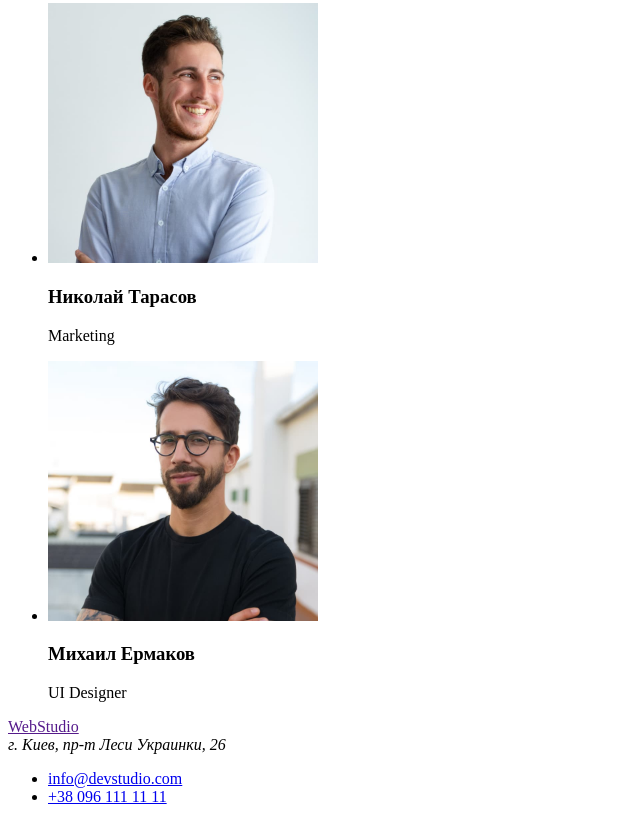
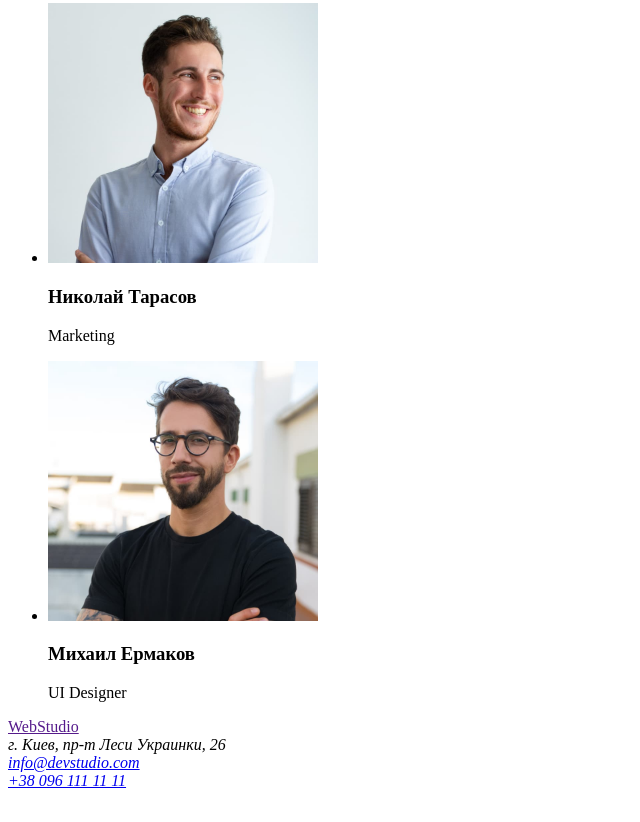
Before and after one commit to MaxRohivskyi/goit-markup-hw-01, a plain HTML site: page index.html in a window 1280 px wide. Shown: the part 2333-3155 px from the top of the page, without its empty margins (0-640 px from the left). After the commit the page ends 3131 px from the top, so only its background shows below. Drawn offline with Linux system fonts and the light colour scheme.

Commit message:
Додає розмітку макета

```diff
--- a/index.html
+++ b/index.html
@@ -1,5 +1,5 @@
 <!DOCTYPE html>
-<html lang="en">
+<html lang="ru">
 <head>
     <meta charset="UTF-8">
     <meta http-equiv="X-UA-Compatible" content="IE=edge">
@@ -100,12 +100,13 @@
     <footer>
         <a href="">WebStudio</a>
 
-        <address>г. Киев, пр-т Леси Украинки, 26</address>
-
-        <ul>
-            <li><a href="mailto:info@devstudio.com">info@devstudio.com</a></li>
-            <li><a href="tel:+380961111111">+38 096 111 11 11</a></li>
-        </ul>
+        <div>
+            <address>
+                г. Киев, пр-т Леси Украинки, 26<br>
+                <a href="mailto:info@devstudio.com">info@devstudio.com</a><br>
+                <a href="tel:+380961111111">+38 096 111 11 11</a>
+            </address>
+        </div>
     </footer>
 </body>
 </html>
```
